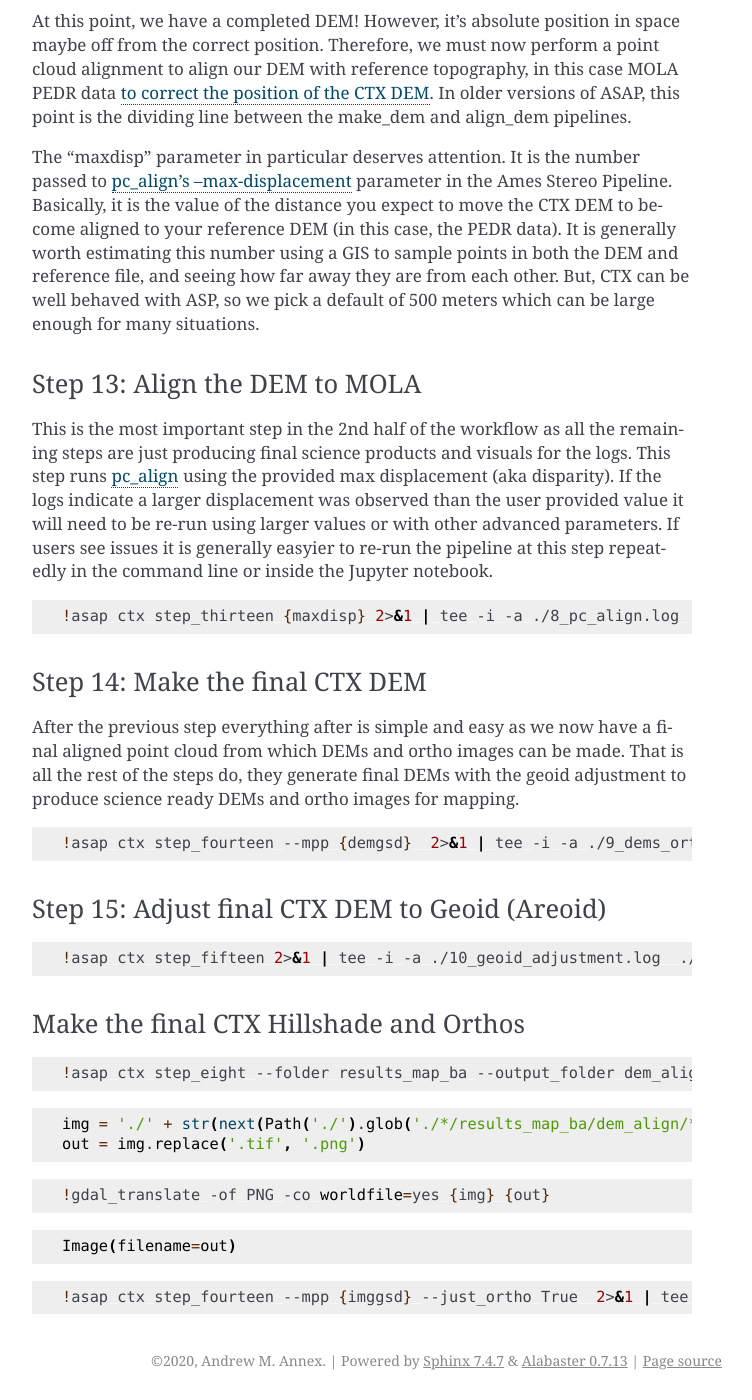
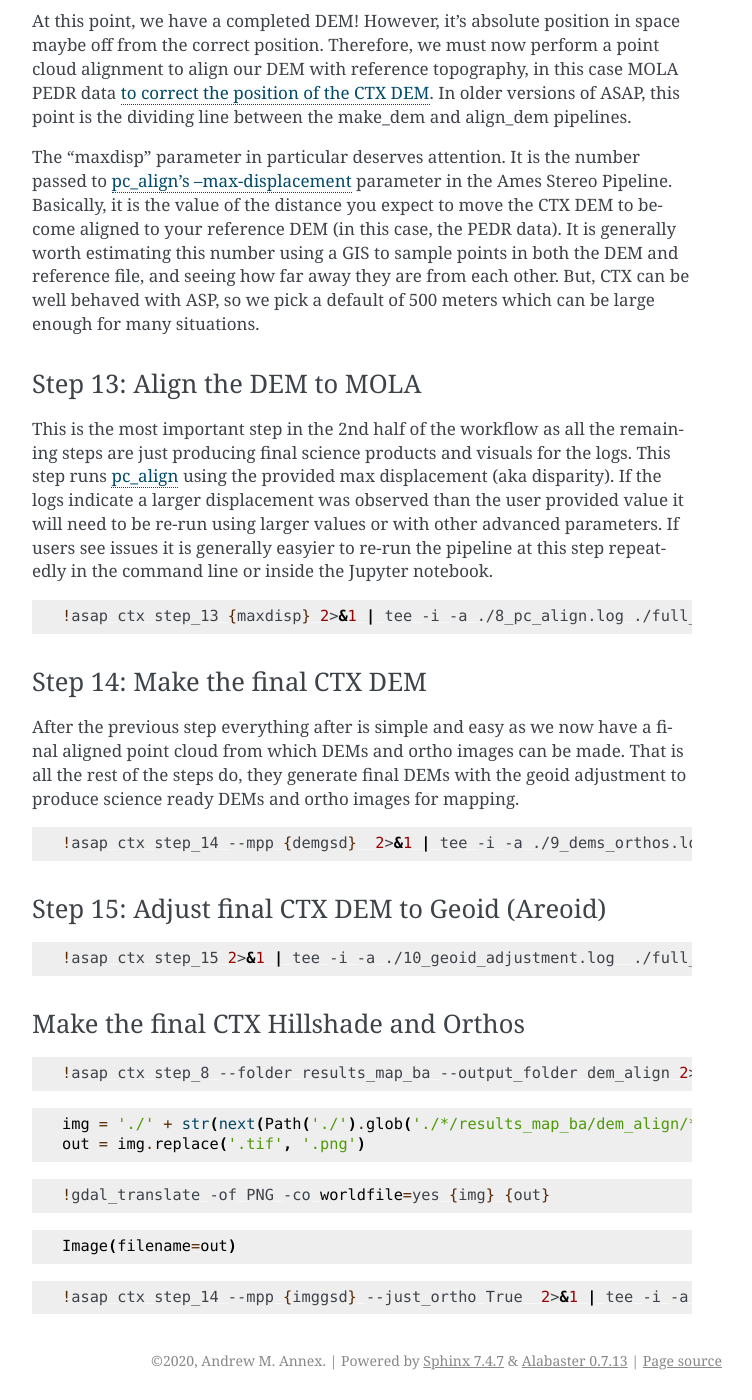
Before and after one commit to AndrewAnnex/asap_stereo, a Sphinx documentation site: the page built from docs/step_by_step_ctx.rst, in a window 1280 px wide and 1400 px high, scrolled down 6242 px. Shown: the whole window, without its empty margins (388-1140 px from the left). Built offline with Sphinx 7.4.7, drawn with Linux system fonts in a browser that asks for light colours.

Commit message:
changing all steps to use numeric ordering in names, a major change for sure but will enable easier job runs

```diff
--- a/docs/step_by_step_ctx.rst
+++ b/docs/step_by_step_ctx.rst
@@ -329,7 +329,7 @@ If users see issues it is generally easyier to re-run the pipeline at this step
 
 .. code:: ipython3
 
-    !asap ctx step_thirteen {maxdisp} 2>&1 | tee -i -a ./8_pc_align.log ./full_log.log
+    !asap ctx step_13 {maxdisp} 2>&1 | tee -i -a ./8_pc_align.log ./full_log.log
 
 Step 14: Make the final CTX DEM
 ~~~~~~~~~~~~~~~~~~~~~~~~~~~~~~~~~~~~~~~~~
@@ -339,21 +339,21 @@ That is all the rest of the steps do, they generate final DEMs with the geoid ad
 
 .. code:: ipython3
 
-    !asap ctx step_fourteen --mpp {demgsd}  2>&1 | tee -i -a ./9_dems_orthos.log ./full_log.log
+    !asap ctx step_14 --mpp {demgsd}  2>&1 | tee -i -a ./9_dems_orthos.log ./full_log.log
 
 Step 15: Adjust final CTX DEM to Geoid (Areoid)
 ~~~~~~~~~~~~~~~~~~~~~~~~~~~~~~~~~~~~~~~~~~~~~~~
 
 .. code:: ipython3
 
-    !asap ctx step_fifteen 2>&1 | tee -i -a ./10_geoid_adjustment.log  ./full_log.log
+    !asap ctx step_15 2>&1 | tee -i -a ./10_geoid_adjustment.log  ./full_log.log
 
 Make the final CTX Hillshade and Orthos
 ~~~~~~~~~~~~~~~~~~~~~~~~~~~~~~~~~~~~~~~~~
 
 .. code:: ipython3
 
-    !asap ctx step_eight --folder results_map_ba --output_folder dem_align 2>&1 | tee -i -a ./11_hillshade.log ./full_log.log
+    !asap ctx step_8 --folder results_map_ba --output_folder dem_align 2>&1 | tee -i -a ./11_hillshade.log ./full_log.log
 
 
 .. code:: ipython3
@@ -374,4 +374,4 @@ Make the final CTX Hillshade and Orthos
 
 .. code:: ipython3
 
-    !asap ctx step_fourteen --mpp {imggsd} --just_ortho True  2>&1 | tee -i -a ./12_img_full_ortho.log ./full_log.log
+    !asap ctx step_14 --mpp {imggsd} --just_ortho True  2>&1 | tee -i -a ./12_img_full_ortho.log ./full_log.log
```
Also changed, not shown: 4 other files.
